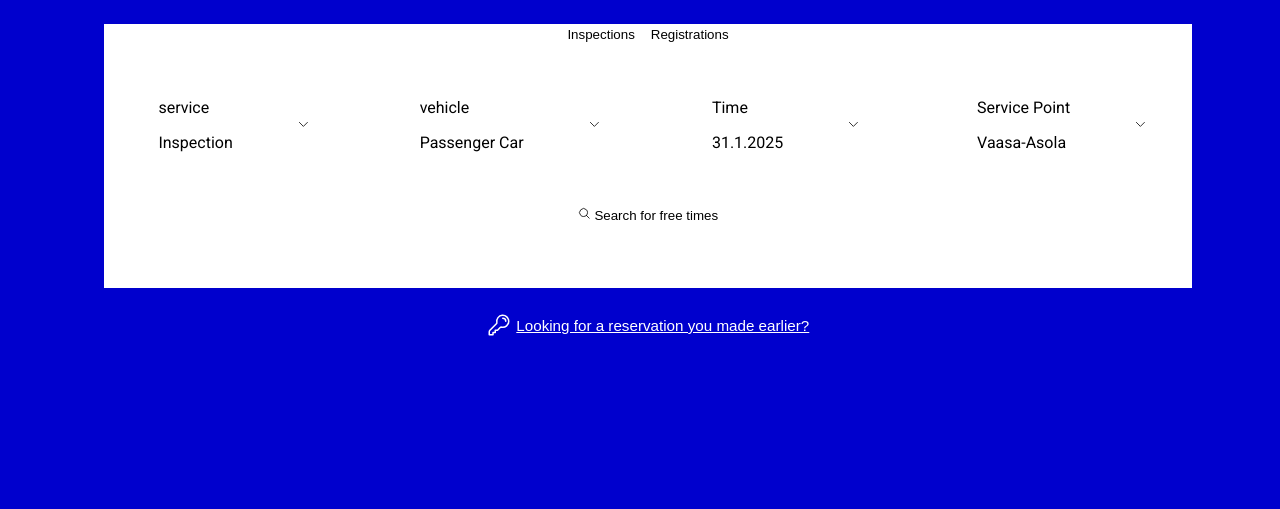
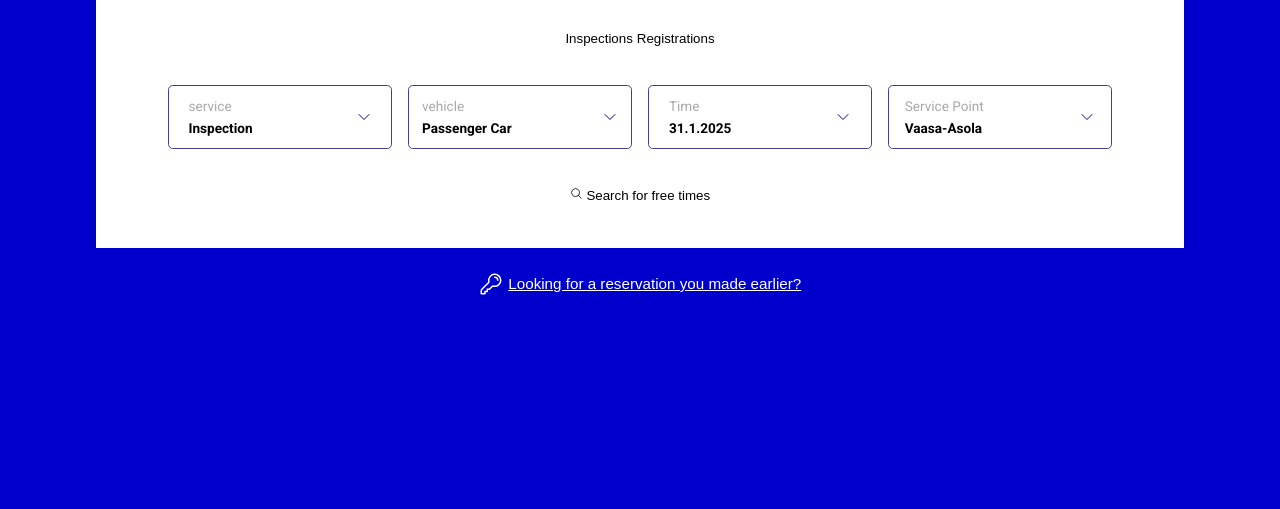
Before and after one commit to Anyankrudu/Booking-Page, a plain HTML site: page index.html in a window 1280 px wide. Shown: the part 307-816 px from the top of the page. Drawn offline with Linux system fonts and the light colour scheme.

Commit message:
Building layout

```diff
--- a/index.html
+++ b/index.html
@@ -32,7 +32,7 @@
               viewBox="0 0 24 24"
               stroke-width="1.5"
               stroke="currentColor"
-              class="icon"
+              class="icon_operation"
             >
               <path
                 stroke-linecap="round"
@@ -52,7 +52,7 @@
               viewBox="0 0 24 24"
               stroke-width="1.5"
               stroke="currentColor"
-              class="icon"
+              class="icon_operation"
             >
               <path
                 stroke-linecap="round"
@@ -72,7 +72,7 @@
               viewBox="0 0 24 24"
               stroke-width="1.5"
               stroke="currentColor"
-              class="icon"
+              class="icon_operation"
             >
               <path
                 stroke-linecap="round"
@@ -92,7 +92,7 @@
               viewBox="0 0 24 24"
               stroke-width="1.5"
               stroke="currentColor"
-              class="icon"
+              class="icon_operation"
             >
               <path
                 stroke-linecap="round"
--- a/style.css
+++ b/style.css
@@ -4,10 +4,12 @@
   --primary-darker: #00008b;
   --white: #ffffff;
   --text: #483d8b;
+  --gray: #a9a9a9;
 }
 
 body {
   font-family: Roboto, sans-serif;
+  font-size: 16px;
   display: grid;
   place-items: center;
   height: 100vh;
@@ -15,41 +17,86 @@ body {
   background: var(--primary-2);
 }
 
+* {
+  margin: 0;
+  padding: 0;
+  box-sizing: border-box;
+}
+
 .container {
   display: flex;
+  flex-wrap: wrap;
   flex-direction: column;
-  width: clamp(35rem, 85vw, 75.5rem);
+  width: clamp(25rem, 85vw, 75.5rem);
   align-items: center;
+  min-width: 25rem;
 }
 
-.container > h4 {
+h4 {
   margin-bottom: 2.5rem;
-  font-size: 3rem;
   color: var(--white);
+  flex: 0 1;
+  font-size: 2.8rem;
+}
+
+@media (max-width: 75.5rem) {
+  h4 {
+    font-size: 1.8rem;
+  }
+}
+
+@media (max-width: 50rem) {
+  h4 {
+    font-size: 1.5rem;
+  }
 }
 
 .boxes {
   display: flex;
   flex-direction: column;
-  width: clamp(35rem, 85vw, 75.5rem);
-  height: 16.5rem;
+  width: clamp(25rem, 85vw, 75.5rem);
+  min-width: 25rem;
+  min-height: 16.5rem;
   background: var(--white);
   align-items: center;
+  justify-content: center;
   gap: 2.4rem;
+  flex-wrap: wrap;
 }
 
 .operations_box {
   display: flex;
+  flex-wrap: wrap;
+  justify-content: center;
   width: 100%;
   gap: 1rem;
+  font-size: 0.85rem;
 }
 
 .operation {
   display: flex;
-  flex: 1 1 15rem;
+  flex: 0 0 14rem;
   gap: 4rem;
   align-items: center;
-  justify-content: center;
+  justify-content: space-around;
+  border: 1px solid var(--text);
+  height: 4rem;
+  border-radius: 0.3rem;
+}
+
+.type {
+  color: var(--gray);
+  margin-bottom: 0.4rem;
+}
+
+.type + p {
+  font-weight: bold;
+}
+
+.icon_operation {
+  width: 1rem;
+  height: 1rem;
+  stroke: #00008b;
 }
 
 .icon {
```
